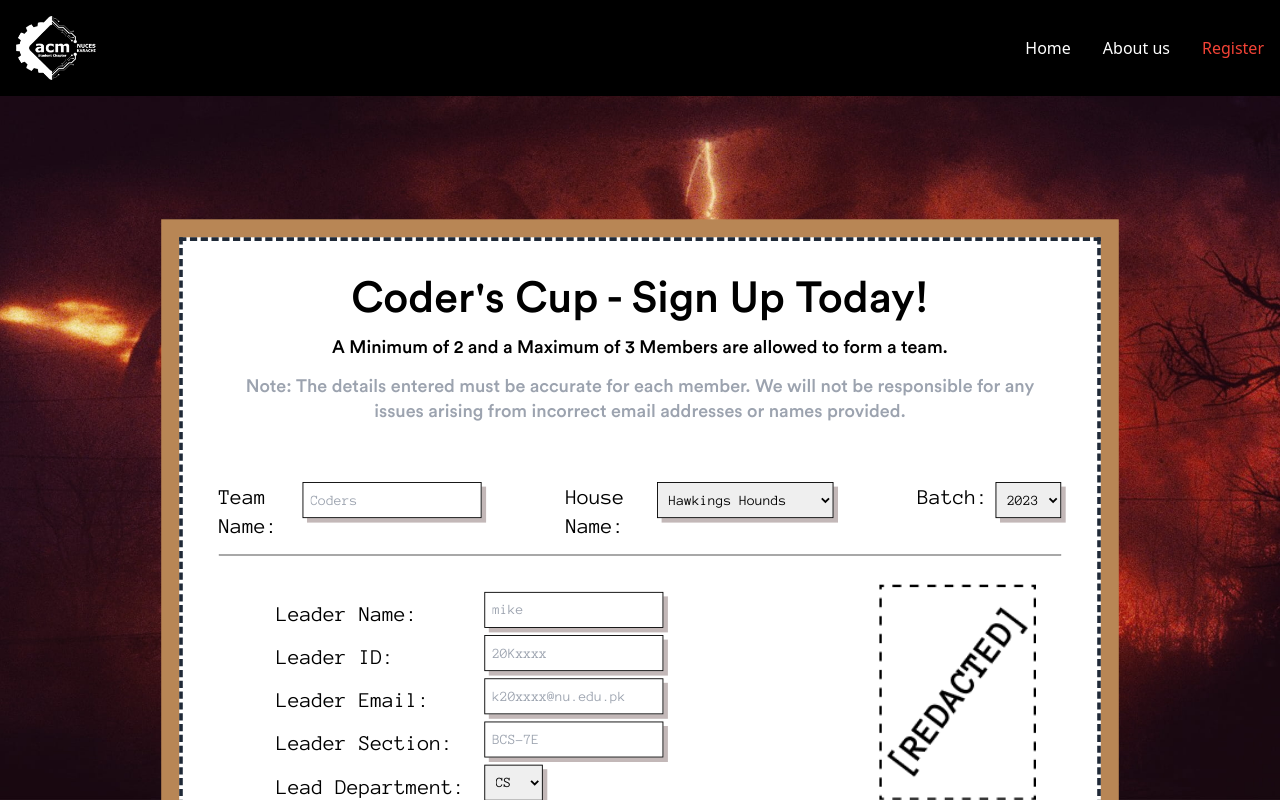
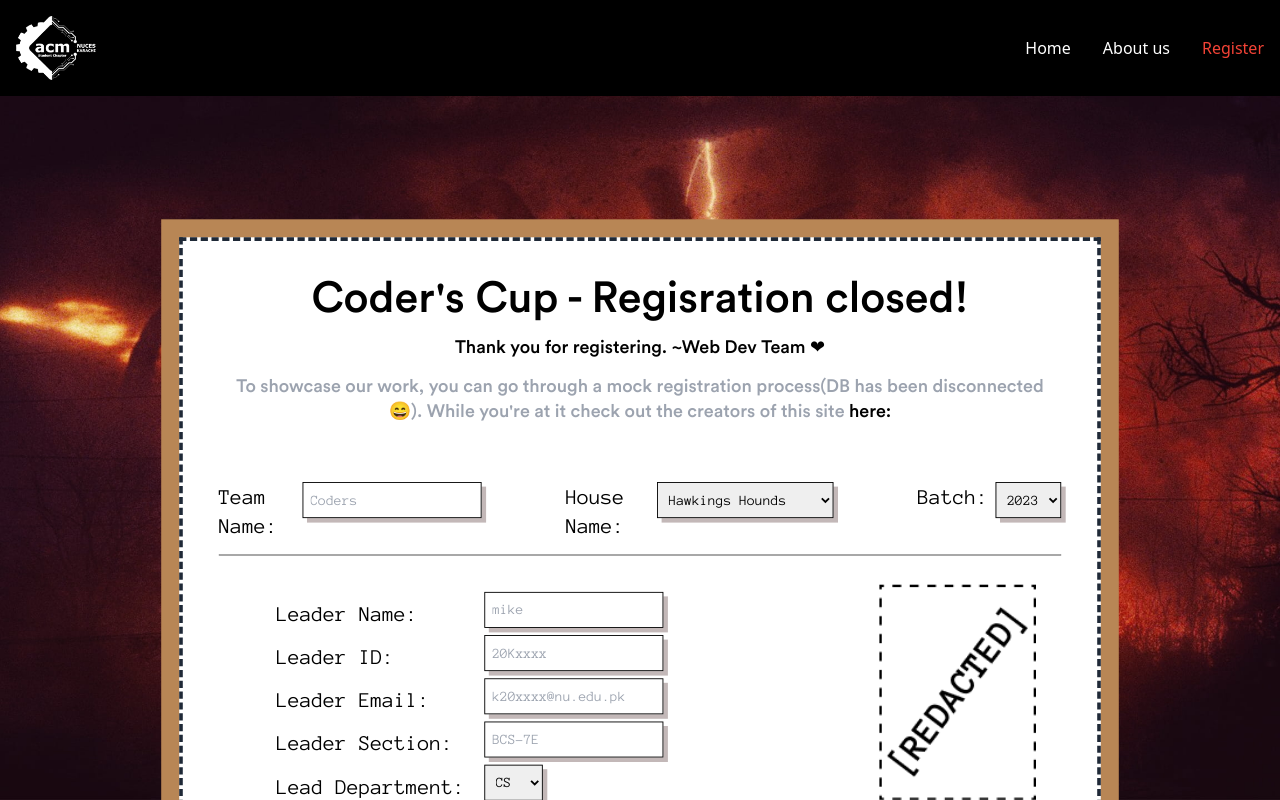
Before and after one commit to hatifmujahid/Coders-cup-website2023, a React (Vite) app: page /register in a window 1280 px wide. Built offline with nearby package versions, Linux system fonts and the light colour scheme.

Commit message:
I'll seee you again.mp3

```diff
--- a/src/components/HomePage.jsx
+++ b/src/components/HomePage.jsx
@@ -78,8 +78,7 @@ function HomePage() {
                         className="font-normal max-[400px]:text-sm md:text-l lg:text-[1.5rem] text-white w-8/12 text-center"
                         style={{ fontFamily: 'spotifyMedium' }}
                     >
-                        Prepare to embark on an extraordinary coding journey as we announce that registrations for the Coder's Cup, presented by ACM
-                        NUCES, are now open. In a world where coding meets the upside down, join us if you dare!
+                        The Coder's Cup, presented by <span className='underline'>HBL KONNECT X ACM NUCES</span>, has reached its full capacity, and registrations are now closed! We want to thank all the brave coders who joined us on this extraordinary coding journey. Stay tuned for more exciting events in the future!
                     </p>
 
                     <div className="scale-75 lg:scale-[85%]">
--- a/src/components/RegisterPage.jsx
+++ b/src/components/RegisterPage.jsx
@@ -235,6 +235,9 @@ export default function Register() {
         setSubmitLoading(false);
         document.getElementById('clipboard').scrollIntoView();
     }
+    function devs(){
+        document.getElementById('devs').scrollIntoView()
+    }
     return (
         <>
             <Navbar />
@@ -257,15 +260,15 @@ export default function Register() {
                         className="p-10 mt-[5%] border-4 border-dashed border-gray-800 w-[80%] h-[80%] z-2"
                     >
                         <p className="text-black md:text-2xl text-l lg:text-5xl  text-center mb-4" style={{ fontFamily: 'circularStd' }}>
-                            Coder's Cup - Sign Up Today!
+                            Coder's Cup - Regisration closed!
                         </p>
                         <p className="text-black md:text-xl text-md lg:text-xl  text-center mb-4" style={{ fontFamily: 'circularStd' }}>
-                            A Minimum of 2 and a Maximum of 3 Members are allowed to form a team.
+                            Thank you for registering. ~Web Dev Team ❤
                         </p>
                         <p className="text-gray-400 md:text-xl text-md lg:text-xl text-center mb-4" style={{ fontFamily: 'circularStd' }}>
-                        Note: The details entered must be accurate for each member. We will not be responsible for any issues arising from incorrect email addresses or names provided.
+                        To showcase our work, you can go through a mock registration process(DB has been disconnected 😄). While you're at it check out the creators of this site <span className="text-black font-normal cursor-pointer hover:scale-110" onClick={devs}>here:</span>
                         </p>
-                        <form onSubmit={handleSubmit}>
+                        <form onSubmit={handleSubmit} >
                             <div className="flex flex-col lg:flex-row sm:flex-col md:flex-col mt-16">
                                 <label type="text" className="lg:text-2xl md:text-xl sm:text-base" style={{ fontFamily: 'anonymousPro' }}>
                                     Team Name:{' '}
@@ -547,7 +550,7 @@ export default function Register() {
                         </button>
                     </div>
                 </div>
-                <footer class="bg-black pt-3">
+                <footer id='devs' class="bg-black pt-3">
                 <div class="mx-auto w-full max-w-screen-xl p-4 py-6 lg:py-8">
                     <div class="md:flex md:justify-between">
                         <div class="mb-6 md:mb-0">
--- a/src/components/confirmPage.jsx
+++ b/src/components/confirmPage.jsx
@@ -14,21 +14,19 @@ export default function ConfirmPage() {
     async function sendingData() {
         if(!submitted){
         setSubmitted(true)
-        const result = await fetch(`https://coders-cup-db-private.vercel.app/submit`, {
-            method: 'POST',
-            headers: {
-                'content-type': 'application/json',
-            },
-            body: JSON.stringify({
-                data: data,
-            }),
-        }).then((resp) => resp.json());
-        if(result.acknowledged == true){
-            alert("Your Details have been added. Please check your email for further details")
+        // const result = await fetch(`https://coders-cup-db-private.vercel.app/submit`, {
+        //     method: 'POST',
+        //     headers: {
+        //         'content-type': 'application/json',
+        //     },
+        //     body: JSON.stringify({
+        //         data: data,
+        //     }),
+        // }).then((resp) => resp.json());
+        // if(){
+            alert("Registrations are closed. Thank you for participating. - Team Web Dev ♥")
             navigate('/');
-        }else{
-            alert("There was some error in submitting your response")
-        }
+        // }
         }
     }
 
```
